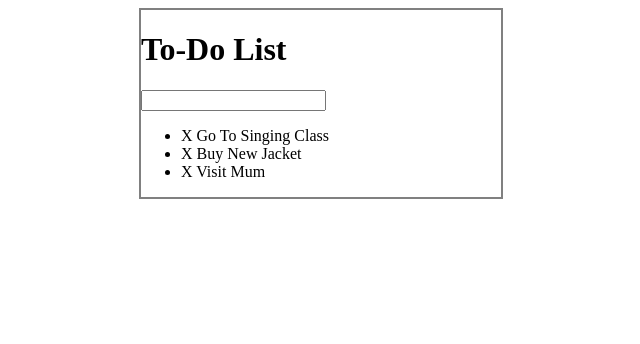
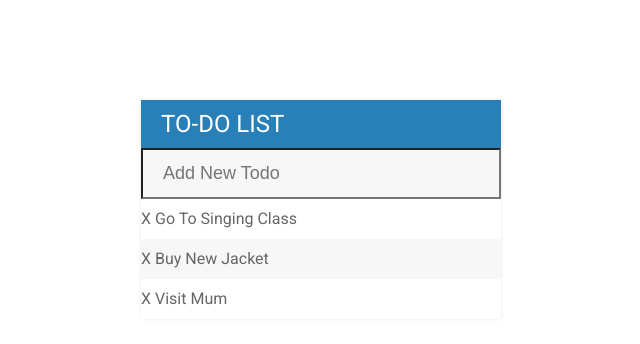
Before and after one commit to maratanka/toDoListProject, a plain HTML site: page index.html in a window 1280 px wide. Shown: the whole page, without its empty margins (319-959 px from the left). Drawn offline with Linux system fonts and the light colour scheme.

Commit message:
Change some styling

```diff
--- a/assets/css/todos.css
+++ b/assets/css/todos.css
@@ -1,7 +1,54 @@
+h1 {
+	background: #2980b9;
+	color: white;
+	margin: 0;
+	padding: 10px 20px;
+	text-transform: uppercase;
+	font-size: 24px;
+	font-weight: normal;
+}
+
+ul {
+	list-style: none;
+	margin: 0;
+	padding: 0;
+}
+
+body {
+	font-family: Roboto;
+}
+
+li {
+	background: #fff;
+	height: 40px;
+	line-height: 40px;
+	color: #666;
+}
+
+li:nth-child(2n){
+	background: #f7f7f7;
+}
+
+input {
+	font-size: 18px;
+	color: #2980b9;
+	background-color: #f7f7f7;
+	width: 100%;
+	padding: 13px 13px 13px 20px;
+	box-sizing: border-box;
+}
+
+input:focus {
+	background: #fff;
+	border: 3px solid #2980b9;
+	outline: none;
+}
+
 #container {
 	width: 360px;
-	margin: 0 auto;
-	border: 2px solid gray;
+	margin: 100px auto;
+	background: #f7f7f7;
+	box-shadow: 0 0 3px rgba(0, 0, 0, 0.1);
 }
 
 .completed {
--- a/index.html
+++ b/index.html
@@ -4,12 +4,13 @@
 	<title>Todo List</title>
 	<link rel="stylesheet" type="text/css" href="assets/css/todos.css">
 	<script type="text/javascript" src="assets/js/lib/jquery-3.2.0.min.js"></script>
+	<link href="https://fonts.googleapis.com/css?family=Roboto:400,500,700" rel="stylesheet">
 </head>
 <body>
 
 <div id="container">
 	<h1>To-Do List</h1>
-	<input type="text">
+	<input type="text" placeholder="Add New Todo">
 
 	<ul>
 		<li><span>X</span> Go To Singing Class</li>
```
